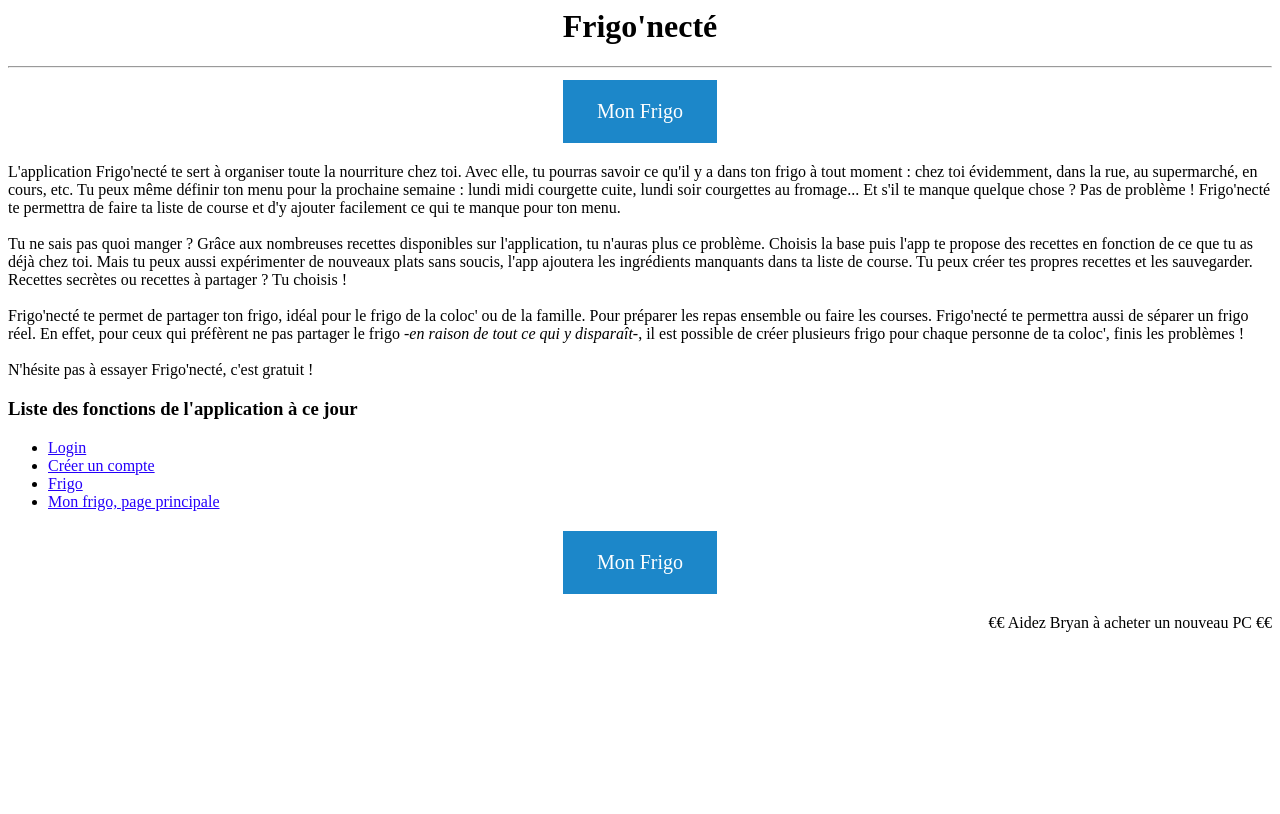
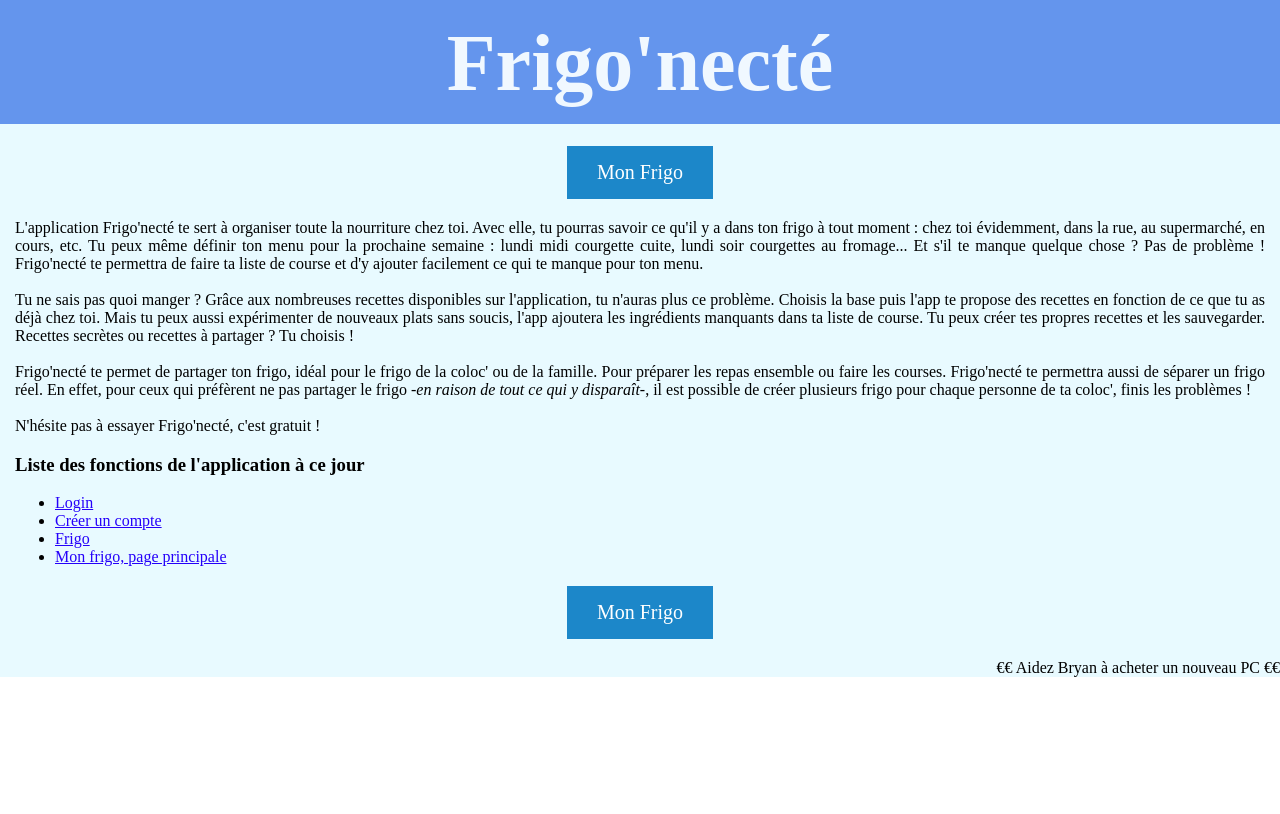
Before and after one commit to Abrthr/frigonnecte, a Django app: page / in a window 1280 px wide. Before the commit the page ends 632 px from the top, so only its background shows below. Run offline with Django 3.2, Linux system fonts and the light colour scheme.

Commit message:
changement page d'accueil
plus de couleur !!

```diff
--- a/accueil/static/accueil/style.css
+++ b/accueil/static/accueil/style.css
@@ -6,11 +6,12 @@ li a {
     background: white url("images/image_photo.jpg") no-repeat;
 }
 */
+
 .button {
     background-color: #1c87c9;
     border: none;
     color: white;
-    padding: 20px 34px;
+    padding: 15px 30px;
     text-align: center;
     text-decoration: none;
     display: inline-block;
@@ -18,3 +19,24 @@ li a {
     margin: 4px 2px;
     cursor: pointer;
   }
+
+.title{
+    background-color: cornflowerblue;
+    border: none;
+    color: aliceblue;
+    font-size: 40px;
+    margin: -10px -10px;
+    text-align: center;
+    height: 130px;
+    line-height: 130px;
+  }
+
+.text{
+    margin: 15px 15px;
+}
+
+.reste{
+    background-color: rgb(232, 250, 255);
+    border: none;
+    margin: -30px -8px;
+}
--- a/accueil/templates/accueil/accueil.html
+++ b/accueil/templates/accueil/accueil.html
@@ -4,17 +4,23 @@
 
 
 <body>
-
-<h1 align="center">
+    <div class="title" >
+        <h1>
         Frigo'necté
         </h1>
-<hr/>
-<div align="center">
-<a href="/monfrigo/" class="button">Mon Frigo</a>
     </div>
 
-<div>
-    <p>
+    <br/><br/>
+
+
+    <div class="reste">
+    <br/>
+    <div align="center">
+        <a href="/login/" class="button">Mon Frigo</a>
+    </div>
+
+    <div class="text">
+        <p align="justify">
         L'application Frigo'necté te sert à organiser toute la nourriture chez toi.
         Avec elle, tu pourras savoir ce qu'il y a dans ton frigo à tout moment : chez toi évidemment, dans la rue, au supermarché, en cours, etc.
         Tu peux même définir ton menu pour la prochaine semaine : lundi midi courgette cuite, lundi soir courgettes au fromage...
@@ -39,15 +45,17 @@
         <li><a href="/creation_compte/">Créer un compte</a></li>
         <li><a href="/frigo/">Frigo</a></li>
         <li><a href="/monfrigo/">Mon frigo, page principale</a></li>
-
         </ul>
     </div>
 
     <div align="center">
-    <a href="/monfrigo/" class="button">Mon Frigo</a>
+        <a href="/login/" class="button">Mon Frigo</a>
     </div>
 
     <div align="right">
         <p> €€ Aidez Bryan à acheter un nouveau PC €€</p>
     </div>
+
+    </div>
+
 </body>
```
Lines whose indentation alone changed are shown as unchanged.
